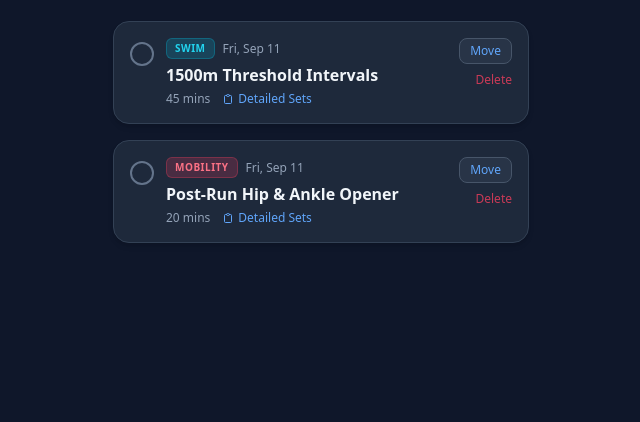
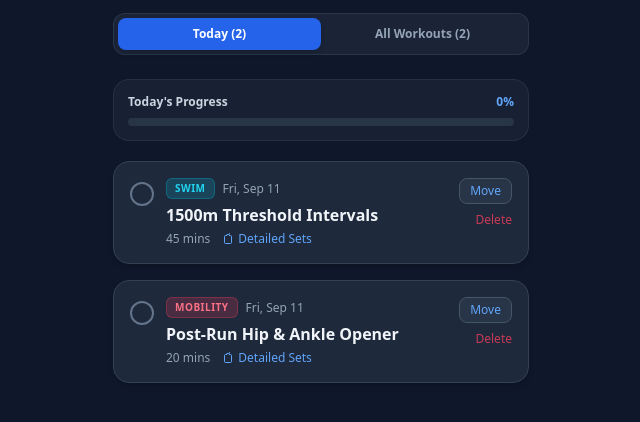
Before and after one commit to ellenerskinee/ellen-triathlon-planner, a plain HTML site: page index.html in a window 1280 px wide. Shown: the part 100-522 px from the top of the page, without its empty margins (319-959 px from the left). Drawn offline with nearby package versions, Linux system fonts and the light colour scheme.

Commit message:
Add today view

```diff
--- a/index.html
+++ b/index.html
@@ -26,7 +26,7 @@
 
 <div id="app" class="max-w-md mx-auto p-4">
     <!-- Header -->
-    <header class="flex justify-between items-center py-4 border-b border-slate-800 mb-6">
+    <header class="flex justify-between items-center py-4 border-b border-slate-800 mb-4">
         <div>
             <h1 class="text-2xl font-bold tracking-tight text-white">Triathlon Log</h1>
             <p class="text-xs text-slate-400">Weekly Training Plan</p>
@@ -36,9 +36,34 @@
         </button>
     </header>
 
+    <!-- Navigation Tabs (Today vs All) -->
+    <nav class="flex bg-slate-800/80 p-1 rounded-xl mb-6 border border-slate-700/60">
+        <button @click="currentTab = 'today'"
+                :class="['flex-1 py-2 rounded-lg text-xs font-semibold transition-all',
+                       currentTab === 'today' ? 'bg-blue-600 text-white shadow-md' : 'text-slate-400 hover:text-white']">
+            Today ({{ todayWorkouts.length }})
+        </button>
+        <button @click="currentTab = 'all'"
+                :class="['flex-1 py-2 rounded-lg text-xs font-semibold transition-all',
+                       currentTab === 'all' ? 'bg-blue-600 text-white shadow-md' : 'text-slate-400 hover:text-white']">
+            All Workouts ({{ workouts.length }})
+        </button>
+    </nav>
+
+    <!-- Today's Progress Bar (Shows only in Today view) -->
+    <div v-if="currentTab === 'today' && todayWorkouts.length > 0" class="mb-5 bg-slate-800/60 border border-slate-700/50 p-3.5 rounded-2xl">
+        <div class="flex justify-between items-center text-xs font-semibold mb-2">
+            <span class="text-slate-300">Today's Progress</span>
+            <span class="text-blue-400">{{ todayProgress }}%</span>
+        </div>
+        <div class="w-full bg-slate-700/60 h-2 rounded-full overflow-hidden">
+            <div class="bg-emerald-500 h-full transition-all duration-300" :style="{ width: todayProgress + '%' }"></div>
+        </div>
+    </div>
+
     <!-- Workout List -->
     <main class="space-y-4">
-        <div v-for="workout in sortedWorkouts" :key="workout.id"
+        <div v-for="workout in displayedWorkouts" :key="workout.id"
              :class="['p-4 rounded-2xl border transition-all duration-200 cursor-pointer',
                     workout.completed ? 'bg-slate-800/50 border-slate-800 opacity-60' : 'bg-slate-800 border-slate-700 shadow-md']"
              @click="viewWorkoutDetails(workout)">
@@ -68,7 +93,7 @@
                     <div class="flex items-center gap-3 text-xs text-slate-400 mt-1">
                         <span v-if="workout.duration">{{ workout.duration }} mins</span>
                         <span v-if="hasStructure(workout)" class="text-blue-400 flex items-center gap-1">
-                <svg class="w-3 h-3" fill="none" stroke="currentColor" viewBox="0 0 24 24"><path stroke-linecap="round" stroke-linejoin="round" stroke-width="2" d="M9 5H7a2 2 0 00-2 2v12a2 2 0 002 2h10a2 2 0 002-2V7a2 2 0 00-2-2h-2M9 5a2 2 0 002 2h2a2 2 0 002-2M9 5a2 2 0 012-2h2a2 2 0 012 2"></path></svg>
+                <svg class="w-3 h-3" fill="none" stroke="currentColor" viewBox="0 0 24 24"><path stroke-linecap="round" stroke-linejoin="round" stroke-width="2" d="M9 5H7a2 2 0 00-2 2v12a2 2 0 002 2h10a2 2 0 002-2V7a2 2 0 00-2-2h-2M9 5a2 2 0 012-2h2a2 2 0 002-2M9 5a2 2 0 012-2h2a2 2 0 012 2"></path></svg>
                 Detailed Sets
               </span>
                     </div>
@@ -87,7 +112,14 @@
             </div>
         </div>
 
-        <div v-if="workouts.length === 0" class="text-center py-12 text-slate-500 text-sm">
+        <!-- Empty States -->
+        <div v-if="displayedWorkouts.length === 0 && currentTab === 'today'" class="text-center py-12 bg-slate-800/30 rounded-2xl border border-slate-800/80">
+            <p class="text-2xl mb-2">🎉</p>
+            <p class="text-slate-300 font-semibold text-base mb-1">No Workouts Today</p>
+            <p class="text-slate-500 text-xs">Enjoy your rest day or tap <strong>+ Workout</strong> to add one.</p>
+        </div>
+
+        <div v-if="displayedWorkouts.length === 0 && currentTab === 'all'" class="text-center py-12 text-slate-500 text-sm">
             No workouts scheduled. Tap <strong>+ Workout</strong> to add one!
         </div>
     </main>
@@ -244,13 +276,19 @@
     createApp({
         setup() {
             const workouts = ref([]);
+            const currentTab = ref('today'); // 'today' or 'all'
             const showAddModal = ref(false);
             const selectedWorkout = ref(null);
             const editingWorkout = ref(null);
             const movingWorkout = ref(null);
             const movingWorkoutDate = ref('');
 
-            const todayStr = new Date().toISOString().split('T')[0];
+            const getTodayStr = () => {
+                const d = new Date();
+                return `${d.getFullYear()}-${String(d.getMonth() + 1).padStart(2, '0')}-${String(d.getDate()).padStart(2, '0')}`;
+            };
+
+            const todayStr = getTodayStr();
 
             const emptyForm = () => ({
                 type: 'Run',
@@ -306,9 +344,23 @@
                 localStorage.setItem('tri_workouts', JSON.stringify(newVal));
             }, { deep: true });
 
-            // Sorting by date (closest first)
-            const sortedWorkouts = computed(() => {
-                return [...workouts.value].sort((a, b) => new Date(a.date) - new Date(b.date));
+            // Today's Workouts Filter
+            const todayWorkouts = computed(() => {
+                const today = getTodayStr();
+                return workouts.value.filter(w => w.date === today);
+            });
+
+            // Today's Completion Progress (%)
+            const todayProgress = computed(() => {
+                if (todayWorkouts.value.length === 0) return 0;
+                const done = todayWorkouts.value.filter(w => w.completed).length;
+                return Math.round((done / todayWorkouts.value.length) * 100);
+            });
+
+            // Filter displayed workouts based on selected tab
+            const displayedWorkouts = computed(() => {
+                const list = currentTab.value === 'today' ? todayWorkouts.value : workouts.value;
+                return [...list].sort((a, b) => new Date(a.date) - new Date(b.date));
             });
 
             const toggleComplete = (id) => {
@@ -394,10 +446,11 @@
             };
 
             return {
-                workouts, sortedWorkouts, showAddModal, selectedWorkout, editingWorkout,
-                movingWorkout, movingWorkoutDate, formWorkout, toggleComplete, viewWorkoutDetails,
-                hasStructure, openEditModal, closeFormModal, saveWorkout, deleteWorkout,
-                openMoveModal, saveMovedWorkout, formatDate, getBadgeStyle
+                workouts, currentTab, todayWorkouts, todayProgress, displayedWorkouts,
+                showAddModal, selectedWorkout, editingWorkout, movingWorkout, movingWorkoutDate,
+                formWorkout, toggleComplete, viewWorkoutDetails, hasStructure, openEditModal,
+                closeFormModal, saveWorkout, deleteWorkout, openMoveModal, saveMovedWorkout,
+                formatDate, getBadgeStyle
             };
         }
     }).mount('#app');
```
